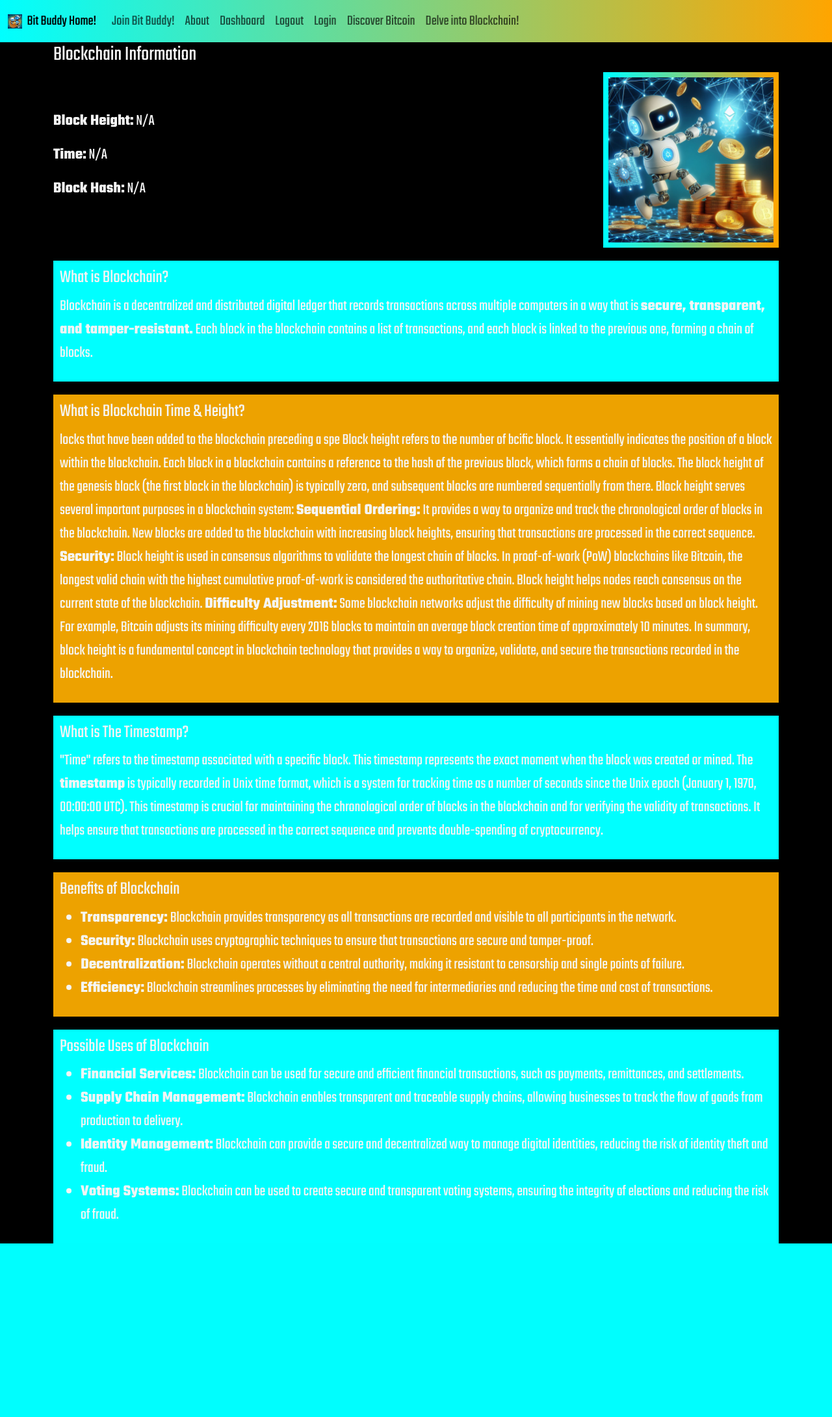
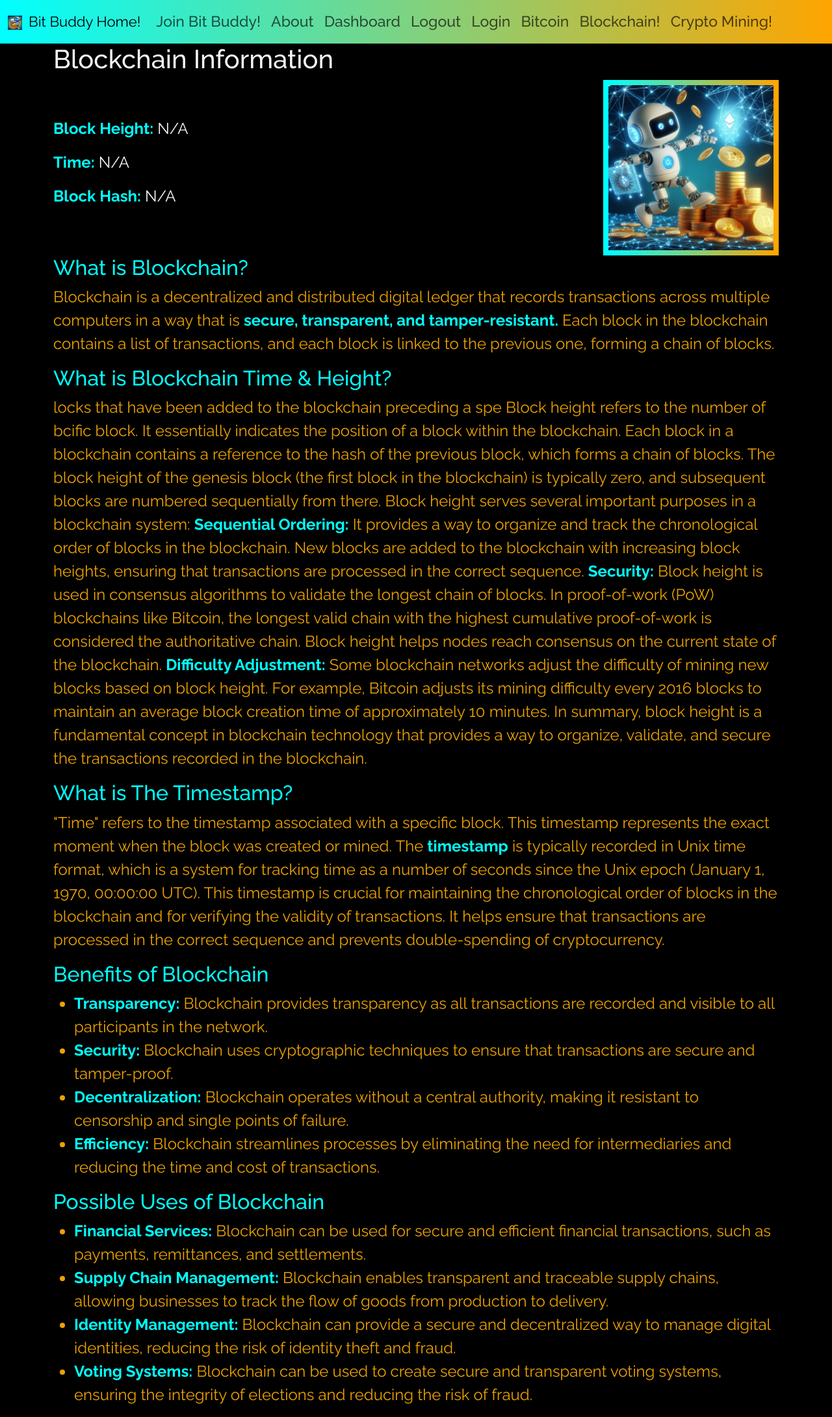
Before and after one commit to notAnotherAverageJoe/bit_buddy, a Flask app: page /blockchain in a window 1280 px wide. Shown: the whole page at 65% size. Before the commit the page ends 1913 px from the top, so only its background shows below. Run offline with Flask 3, Linux system fonts and the light colour scheme; data that the repository does not hold is empty.

Commit message:
css and radding route for game

```diff
--- a/app.py
+++ b/app.py
@@ -481,11 +481,38 @@ def remove_cryptocurrency(currency_id):
 
 #test zone below
 
+from flask import Flask, render_template, request, jsonify
+import random
 
 
 
+def generate_nonce(length):
+    return ''.join(random.choices('0123456789', k=length))
 
+def check_nonce(correct_nonce, user_nonce):
+    matching_digits = sum(1 for digit1, digit2 in zip(correct_nonce, user_nonce) if digit1 == digit2)
+    return matching_digits
 
+nonce_length = 4  # Difficulty level of the mining process
+correct_nonce = generate_nonce(nonce_length)
+
+@app.route('/game')
+def game():
+    return render_template('mining/crypto_mine.html', nonce_length=nonce_length)
+
+@app.route('/mine', methods=['POST'])
+def mine():
+    global correct_nonce
+    user_nonce = request.form['nonce']
+    if len(user_nonce) != nonce_length or not user_nonce.isdigit():
+        return jsonify({"error": f"Invalid input. Please enter a {nonce_length}-digit number."})
+
+    matching_digits = check_nonce(correct_nonce, user_nonce)
+    if matching_digits == nonce_length:
+        correct_nonce = generate_nonce(nonce_length)  # Generate a new nonce for the next mining round
+        return jsonify({"success": "Congratulations! You've successfully mined a block."})
+    else:
+        return jsonify({"matching_digits": matching_digits})
 
 if __name__ == "__main__":
     app.run(debug=True)
--- a/static/style.css
+++ b/static/style.css
@@ -1,27 +1,39 @@
+.information-text {
+    color:#eda200;
+}
+
+
+
 nav {
     background-color: aqua;
+}
+
+.custom-font {
+    font-family: 'Raleway', sans-serif;
+    font-size: 23px;
+    font-weight: 500;
+
+}
+
+
+/*
+.nav-link {
+    font-size: 22px;
+}
+ */
+
+
+.navbar-brand {
+    font-size: 22px;
 }
 
 
 
 body {
-    font-family: 'Teko', sans-serif;
+    font-family: 'Raleway', sans-serif;
     font-size: 24px;
     background-color: #000000;
     color: whitesmoke;
-}
-
-
-
-
-.nav-link {
-    font-size: 22px;
-}
-
-
-
-.navbar-brand {
-    font-size: 22px;
 }
 
 
@@ -73,3 +85,26 @@ body {
     border-image: linear-gradient(to right, aqua, orange);
     border-image-slice: 1;
 }
+
+
+
+
+h2 {
+    color: aqua;
+}
+
+strong {
+    color: aqua;
+}
+
+
+.button-style {
+    text-decoration: none;
+    font-size: 24px;
+    color: black;
+    background-color: #eda200;
+    margin-right: 20px;
+    box-shadow: 0 0 10px orange;
+    padding: 10px 20px;
+    border-radius: 5px;
+}
--- a/templates/base.html
+++ b/templates/base.html
@@ -1,4 +1,3 @@
-<!-- base.html -->
 <!DOCTYPE html>
 <html lang="en">
 <head>
@@ -12,8 +11,8 @@
     <link href="https://cdnjs.cloudflare.com/ajax/libs/font-awesome/6.0.0-beta3/css/all.min.css" rel="stylesheet">
     <!-- Custom CSS -->
     <link rel="stylesheet" href="/static/style.css">
-    <!-- Google Fonts - Teko -->
-    <link href="https://fonts.googleapis.com/css2?family=Teko:wght@400;700&display=swap" rel="stylesheet">
+    <!-- Google Fonts - Raleway -->
+    <link href="https://fonts.googleapis.com/css2?family=Raleway:ital,wght@0,100..900;1,100..900&display=swap" rel="stylesheet">
 </head>
 <body>
     {% if show_navbar %}
@@ -30,25 +29,28 @@
             <div class="collapse navbar-collapse" id="navbarNav">
                 <ul class="navbar-nav me-auto mb-2 mb-lg-0">
                     <li class="nav-item">
-                        <a class="nav-link" href="{{ url_for('register') }}">Join Bit Buddy!</a>
+                        <a class="nav-link custom-font" href="{{ url_for('register') }}">Join Bit Buddy!</a>
                     </li>
                     <li class="nav-item">
-                        <a class="nav-link" href="{{ url_for('about') }}">About</a>
+                        <a class="nav-link custom-font" href="{{ url_for('about') }}">About</a>
                     </li>
                     <li class="nav-item">
-                        <a class="nav-link" href="{{ url_for('dashboard') }}">Dashboard</a>
+                        <a class="nav-link custom-font" href="{{ url_for('dashboard') }}">Dashboard</a>
                     </li>
                     <li class="nav-item">
-                        <a class="nav-link" href="{{ url_for('logout') }}">Logout</a>
+                        <a class="nav-link custom-font" href="{{ url_for('logout') }}">Logout</a>
                     </li>
                     <li class="nav-item">
-                        <a class="nav-link" href="{{ url_for('login') }}">Login</a>
+                        <a class="nav-link custom-font" href="{{ url_for('login') }}">Login</a>
                     </li>
                     <li class="nav-item">
-                        <a class="nav-link" href="{{ url_for('bitcoin') }}">Discover Bitcoin</a>
+                        <a class="nav-link custom-font" href="{{ url_for('bitcoin') }}">Bitcoin</a>
                     </li>
                     <li class="nav-item">
-                        <a class="nav-link" href="{{ url_for('blockchain') }}">Delve into Blockchain!</a>
+                        <a class="nav-link custom-font" href="{{ url_for('blockchain') }}">Blockchain!</a>
+                    </li>
+                    <li class="nav-item">
+                        <a class="nav-link custom-font" href="{{ url_for('game') }}">Crypto Mining!</a>
                     </li>
                 </ul>
             </div>
--- a/templates/crypto_api/blockchaininfo.html
+++ b/templates/crypto_api/blockchaininfo.html
@@ -1,7 +1,7 @@
 {% extends "base.html" %}
 {% set show_navbar = True %}
 {% block content %}
-    <h2>Blockchain Information</h2>
+    <h1>Blockchain Information</h1>
     <div class="data-container">
         <div class="text-container">
             <p><strong>Block Height:</strong> {{ block_height }}</p>
@@ -13,9 +13,9 @@
         </div>
     </div>
 
-    <div style="background-color: aqua; padding: 10px; margin-top: 20px;">
-        <h3>What is Blockchain?</h3>
-        <p>
+    <div>
+        <h2>What is Blockchain?</h2>
+        <p class="information-text">
             Blockchain is a decentralized and distributed digital ledger that
             records transactions across multiple computers in a way that is
             <strong>secure, transparent, and tamper-resistant.</strong>
@@ -23,9 +23,9 @@
              and each block is linked to the previous one, forming a chain of blocks.
         </p>
     </div>
-    <div style="background-color: #eda200; padding: 10px; margin-top: 20px;">
-        <h3>What is Blockchain Time & Height?</h3>
-        <p>locks that have been
+    <div>
+        <h2>What is Blockchain Time & Height?</h2>
+        <p class="information-text">locks that have been
             added to the blockchain preceding a spe
             Block height refers to the number of bcific block.
             It essentially indicates the position of a block within the blockchain.
@@ -54,12 +54,12 @@
             In summary, block height is a fundamental concept in blockchain
             technology that provides a way to organize, validate, and secure the transactions
              recorded in the blockchain.
-
+           </p>
         </div>
 
-        <div style="background-color: aqua; padding: 10px; margin-top: 20px;">
-            <h3>What is The Timestamp?</h3>
-            <p>
+        <div>
+            <h2>What is The Timestamp?</h2>
+            <p class="information-text">
                 "Time" refers to the timestamp associated with a specific block.
                 This timestamp represents the exact moment when the block was created or mined.
 
@@ -76,22 +76,22 @@
 
         </p>
 
-    <div style="background-color: #eda200; padding: 10px; margin-top: 20px;">
-        <h3>Benefits of Blockchain</h3>
+    <div>
+        <h2>Benefits of Blockchain</h2>
         <ul>
-            <li><strong>Transparency:</strong> Blockchain provides transparency as all transactions are recorded and visible to all participants in the network.</li>
-            <li><strong>Security:</strong> Blockchain uses cryptographic techniques to ensure that transactions are secure and tamper-proof.</li>
-            <li><strong>Decentralization:</strong> Blockchain operates without a central authority, making it resistant to censorship and single points of failure.</li>
-            <li><strong>Efficiency:</strong> Blockchain streamlines processes by eliminating the need for intermediaries and reducing the time and cost of transactions.</li>
+            <li class="information-text"><strong>Transparency:</strong> Blockchain provides transparency as all transactions are recorded and visible to all participants in the network.</li>
+            <li class="information-text"><strong>Security:</strong> Blockchain uses cryptographic techniques to ensure that transactions are secure and tamper-proof.</li>
+            <li class="information-text"><strong>Decentralization:</strong> Blockchain operates without a central authority, making it resistant to censorship and single points of failure.</li>
+            <li class="information-text"><strong>Efficiency:</strong> Blockchain streamlines processes by eliminating the need for intermediaries and reducing the time and cost of transactions.</li>
         </ul>
     </div>
-    <div style="background-color: aqua; padding: 10px; margin-top: 20px;">
-        <h3>Possible Uses of Blockchain</h3>
+    <div>
+        <h2>Possible Uses of Blockchain</h2>
         <ul>
-            <li><strong>Financial Services:</strong> Blockchain can be used for secure and efficient financial transactions, such as payments, remittances, and settlements.</li>
-            <li><strong>Supply Chain Management:</strong> Blockchain enables transparent and traceable supply chains, allowing businesses to track the flow of goods from production to delivery.</li>
-            <li><strong>Identity Management:</strong> Blockchain can provide a secure and decentralized way to manage digital identities, reducing the risk of identity theft and fraud.</li>
-            <li><strong>Voting Systems:</strong> Blockchain can be used to create secure and transparent voting systems, ensuring the integrity of elections and reducing the risk of fraud.</li>
+            <li class="information-text"><strong>Financial Services:</strong> Blockchain can be used for secure and efficient financial transactions, such as payments, remittances, and settlements.</li>
+            <li class="information-text"><strong>Supply Chain Management:</strong> Blockchain enables transparent and traceable supply chains, allowing businesses to track the flow of goods from production to delivery.</li>
+            <li class="information-text"><strong>Identity Management:</strong> Blockchain can provide a secure and decentralized way to manage digital identities, reducing the risk of identity theft and fraud.</li>
+            <li class="information-text"><strong>Voting Systems:</strong> Blockchain can be used to create secure and transparent voting systems, ensuring the integrity of elections and reducing the risk of fraud.</li>
         </ul>
     </div>
 {% endblock %}
```
Also changed, not shown: templates/crypto_api/bitcoininfo.html (+12 -12 lines), templates/game.html (added, +73 -0 lines), templates/home.html (+6 -10 lines), templates/mining/crypto_mine.html (added, +43 -0 lines), static/assets/againhome.jpg (added).
